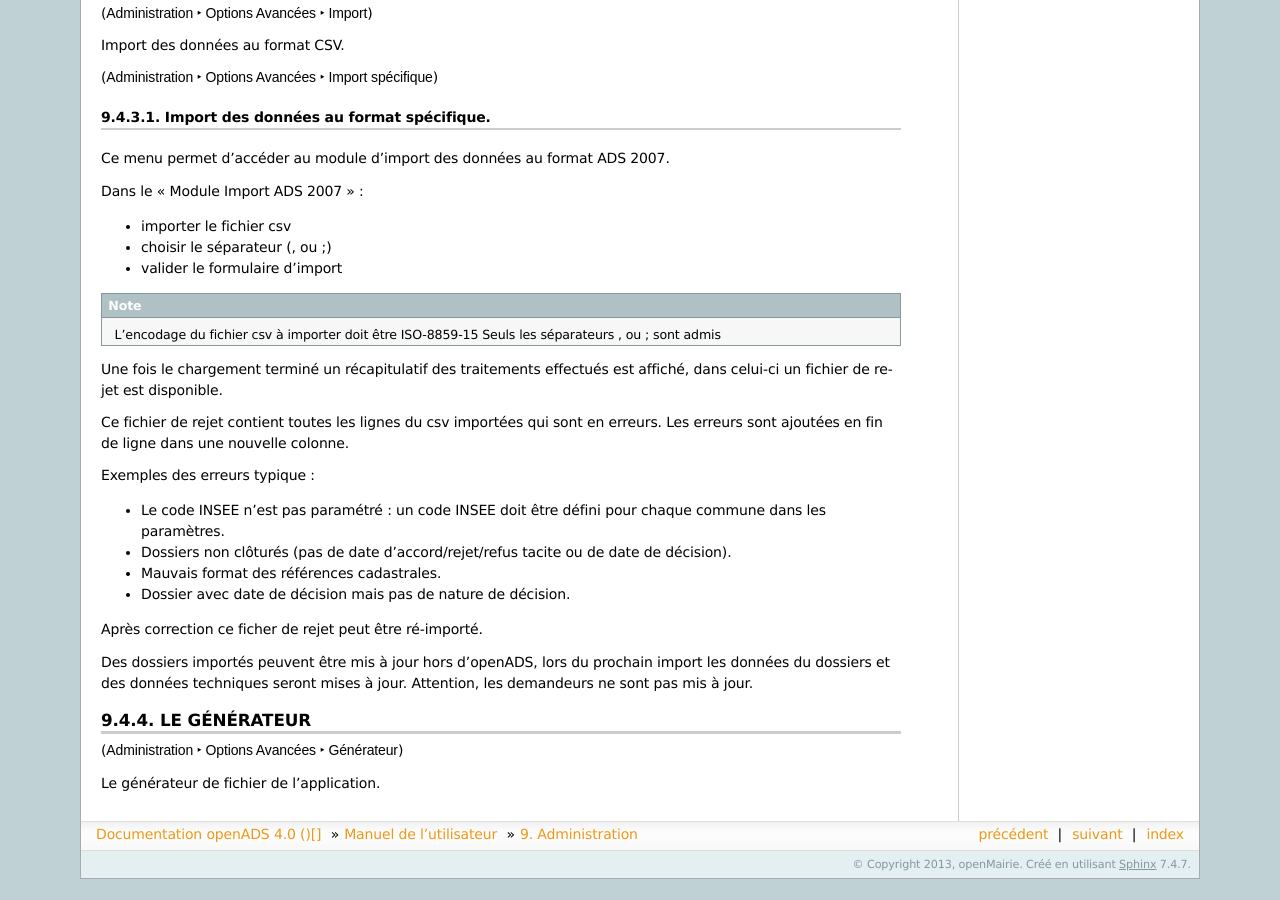
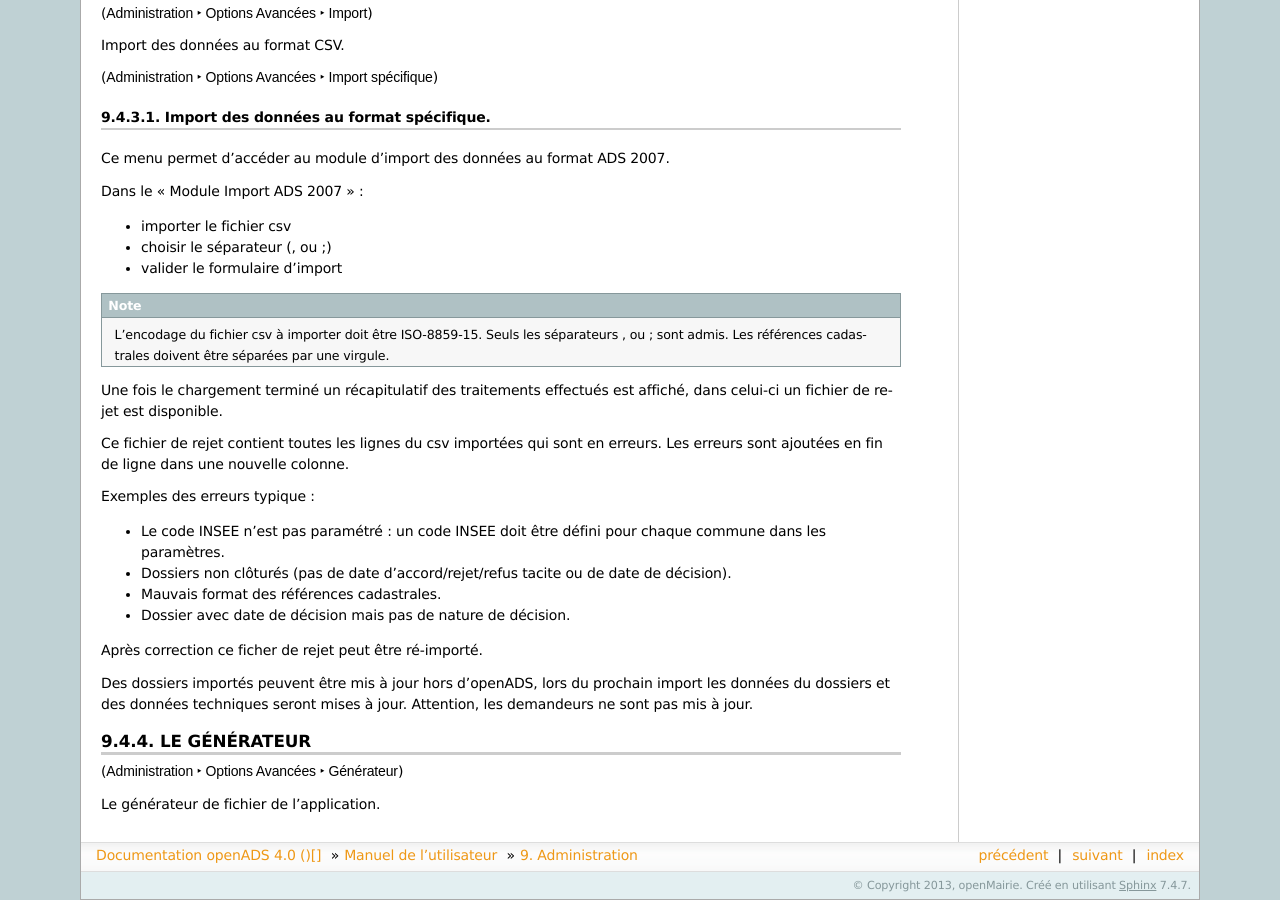
Before and after one commit to mpavaux/openads-documentation, a Sphinx documentation site: the page built from source/manuel_utilisateur/administration.rst, in a window 1280 px wide and 900 px high, scrolled down 1837 px. Built offline with Sphinx 7.4.7, drawn with Linux system fonts in a browser that asks for light colours; before the commit the page ends 2716 px from its top, so only the background shows below that.

Commit message:
Update administration.rst

```diff
--- a/source/manuel_utilisateur/administration.rst
+++ b/source/manuel_utilisateur/administration.rst
@@ -181,8 +181,9 @@
 - choisir le séparateur (, ou ;)
 - valider le formulaire d'import
 
-.. NOTE:: L'encodage du fichier csv à importer doit être ISO-8859-15
-   Seuls les séparateurs , ou ; sont admis
+.. NOTE:: L'encodage du fichier csv à importer doit être ISO-8859-15.
+   Seuls les séparateurs , ou ; sont admis.
+   Les références cadastrales doivent être séparées par une virgule.
 
 Une fois le chargement terminé un récapitulatif des traitements effectués est affiché, dans celui-ci un fichier de rejet est disponible.
 
```
